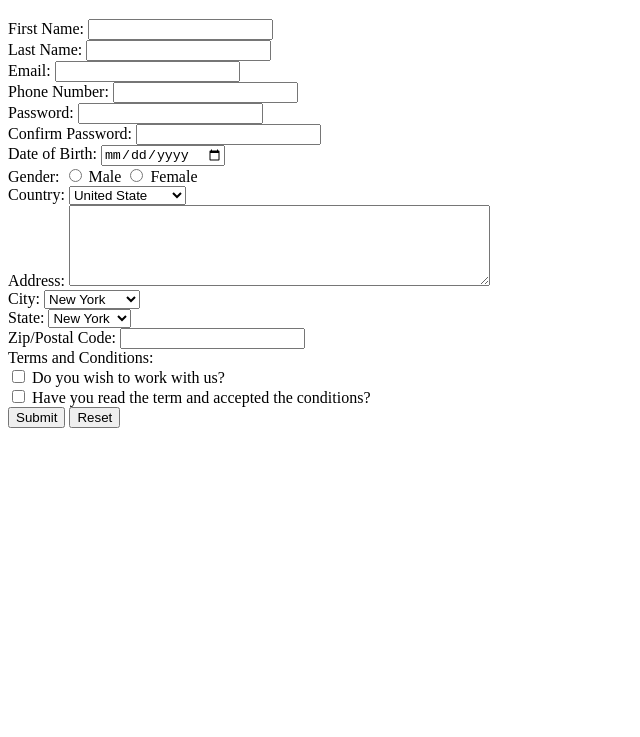
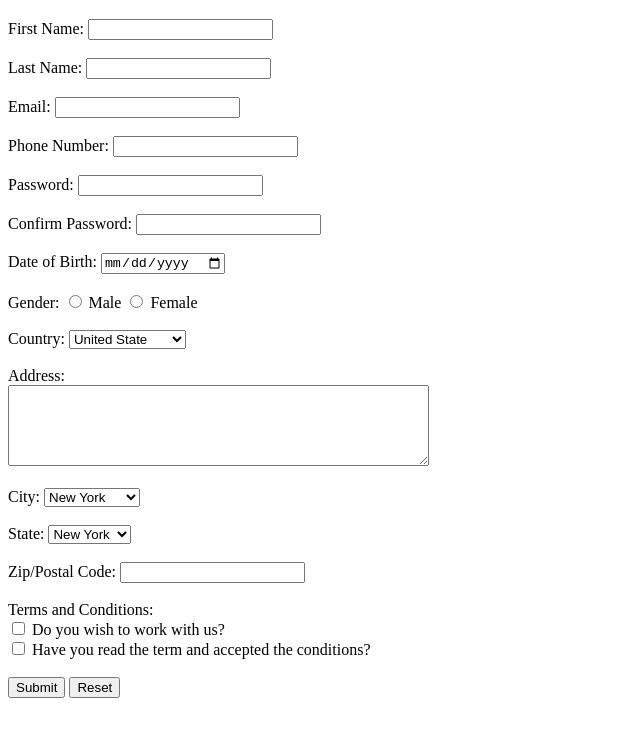
Before and after one commit to enummanuel/emmanuel-p1, a plain HTML site: page class.html in a window 1280 px wide. Shown: the part 61-798 px from the top of the page, without its empty margins (0-640 px from the left). Drawn offline with Linux system fonts and the light colour scheme.

Commit message:
Just updated the class file

```diff
--- a/class.html
+++ b/class.html
@@ -7,25 +7,34 @@
 </head>
 <body>
   <h1>User Information</h1>
+  <form action="">
   <label for="first-name">First Name:</label>
-  <input type="text" id="first-name"><br>
+  <input type="text" id="first-name"><br><br>
+
   <label for="last-name">Last Name:</label>
-  <input type="text" id="last-name"><br>
+  <input type="text" id="last-name"><br><br>
+
   <label for="email">Email:</label>
-  <input type="email" id="email"><br>
+  <input type="email" id="email"><br><br>
+
   <label for="phone-number">Phone Number:</label>
-  <input type="text" id="phone-number"><br>
+  <input type="tel" id="phone-number"><br><br>
+
   <label for="password">Password:</label>
-  <input type="password" id="password"><br>
+  <input type="password" id="password"><br><br>
+
   <label for="confirm-password">Confirm Password:</label>
-  <input type="password" id="password"><br>
+  <input type="password" id="password"><br><br>
+
   <label for="dob">Date of Birth:</label>
-  <input type="date" name="dob" id="dob"><br>
+  <input type="date" name="dob" id="dob"><br><br>
+
   <label for="gender">Gender:</label>
   <input type="radio" id="male" value="male" name="gender">
   <label for="male">Male</label>
   <input type="radio" id="female" value="female" name="gender">
-  <label for="female">Female</label><br>
+  <label for="female">Female</label><br><br>
+
   <label for="country">Country:</label>
   <select name="country" id="country">
     <option value="united-state">United State</option>
@@ -33,9 +42,11 @@
     <option value="nigeria">Nigeria</option>
     <option value="spain">Spain</option>
     <option value="france">France</option>
-  </select><br>
-  <label for="address">Address:</label>
-  <textarea name="address" id="address" rows="5" cols="50"></textarea><br>
+  </select><br><br>
+
+  <label for="address">Address:</label><br>
+  <textarea name="address" id="address" name="address" rows="5" cols="50"></textarea><br><br>
+
   <label for="city">City:</label>
   <select name="city" id="city">
     <option value="new-york">New York</option>
@@ -43,7 +54,8 @@
     <option value="chicago">Chicago</option>
     <option value="houson">Houston</option>
     <option value="phoenix">Phoenix</option>
-  </select><br>
+  </select><br><br>
+
   <label for="state">State:</label>
   <select name="state" id="state">
     <option value="new-york">New York</option>
@@ -51,15 +63,19 @@
     <option value="texas">Texas</option>
     <option value="arizona">Arizona</option>
     <option value="ohio">Ohio</option>
-  </select><br>
+  </select><br><br>
+
   <label for="zip-code">Zip/Postal Code:</label>
-  <input type="text" id="zip-code"><br>
+  <input type="text" id="zip-code"><br><br>
+
   <label for="t-s">Terms and Conditions:</label><br>
   <input type="checkbox" id="first-condition">
   <label for="first-condition">Do you wish to work with us?</label><br>
   <input type="checkbox" id="second-condition">
-  <label for="second-condition">Have you read the term and accepted the conditions?</label><br>
+  <label for="second-condition">Have you read the term and accepted the conditions?</label><br><br>
+
   <button type="submit">Submit</button>
   <button type="reset">Reset</button>
+</form>
 </body>
 </html>
```
